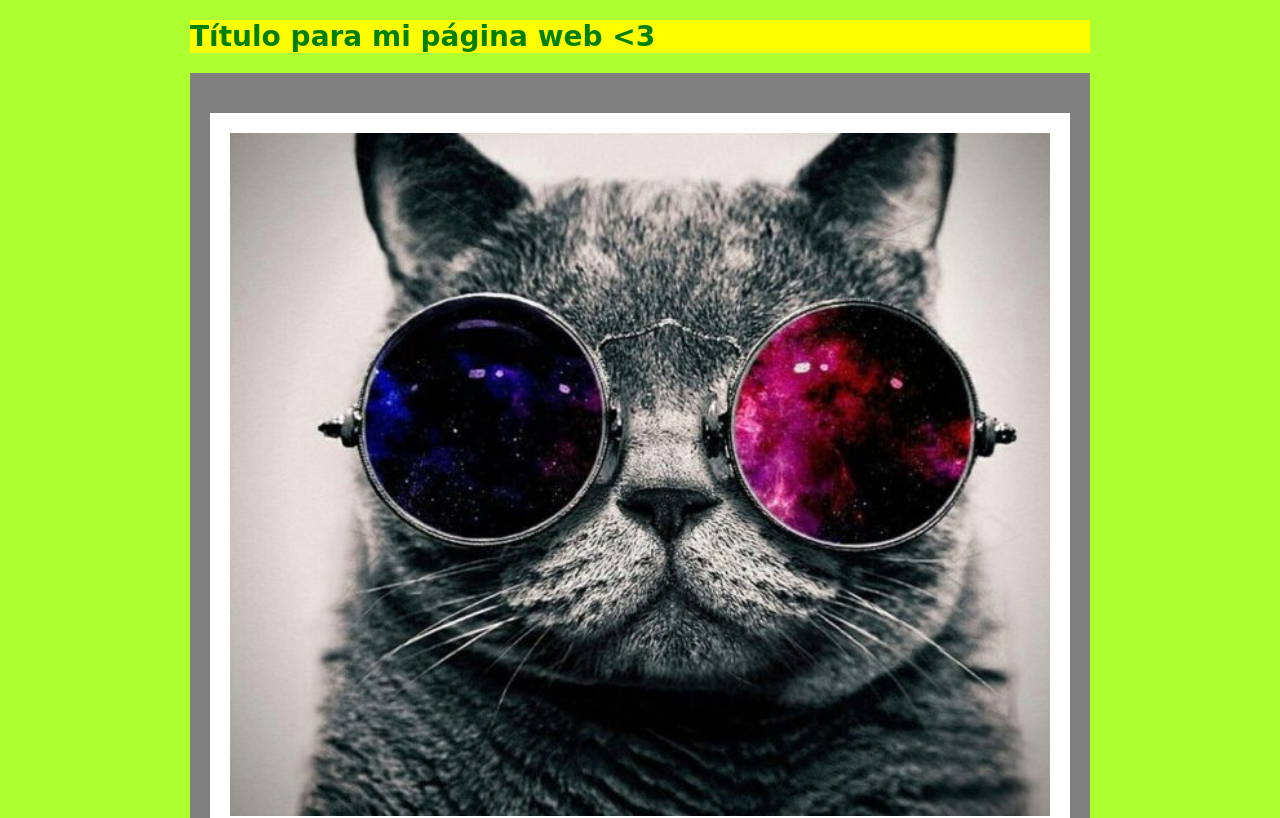
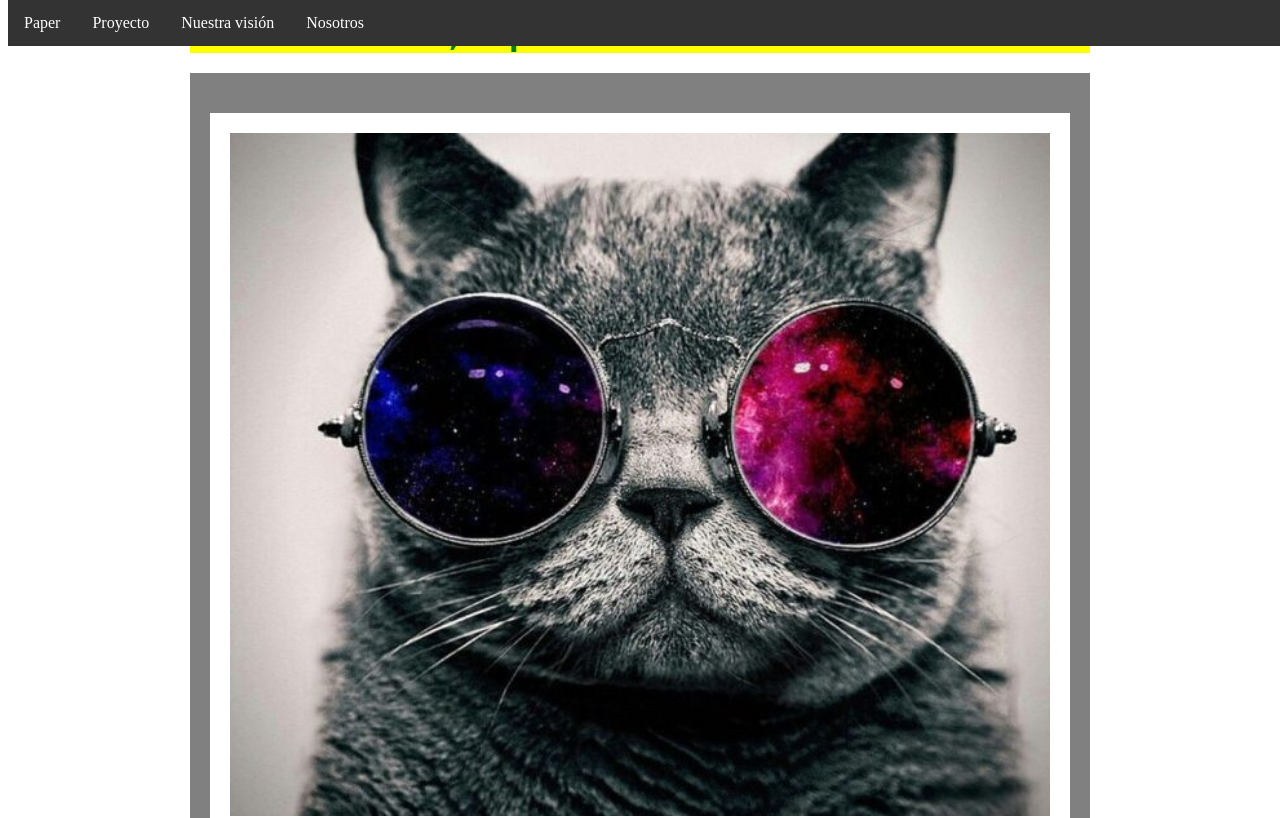
Before and after one commit to Danymiles/Proyecto-2-DTS, a plain HTML site: page index.html in a window 1280 px wide. Shown: the top 818 px of the page. Drawn offline with Linux system fonts and the light colour scheme; a web font is replaced by a local one.

Commit message:
nav bar agregada

```diff
--- a/index.html
+++ b/index.html
@@ -2,7 +2,7 @@
 <html>
 <head>
 	<meta charset="utf-8">
-	<title>Mi página web</title>
+	<title>leverage</title>
 	<link rel="preconnect" href="https://fonts.gstatic.com">
 	<link href="https://fonts.googleapis.com/css2?family=Orelega+One&display=swap" rel="stylesheet">
 
@@ -11,79 +11,24 @@
 	<link href="https://fonts.googleapis.com/css2?family=Aboreto&display=swap" rel="stylesheet">
 	<link rel="stylesheet" href="style.css">
 
-<style>
 
-
-body{ /* body selecciona el cuerpo general y lo pinta */
-			background: greenyellow; /* https://www.w3schools.com/colors/colors_names.asp */
-			font-family: sans-serif;
-			}
-
-			header{font-size: 64px;
-				width: 900px;
-				margin: 0 auto; /* centrar elementos dentro de este div */
-			 }
-
-			footer {width: 900px;
-				margin: 0 auto;}
-
-		#contenedor{/* selecciona el div y lo pinta */
-			width: 900px;
-			padding: 20px 0px;
-			margin: 0px;
-			background: gray;
-			margin: 0 auto; /* centrar elementos dentro de este div */
-			float: center;  /* otras opciones son left, right */
-		}
-		div{/* selecciona el div y lo pinta */
-			width: 820px;
-			padding: 20px;
-			margin: 20px 20px;
-			background: white;
-		}
-		#desarrollo{/* selecciona el id y lo pinta */
-			background: orange;
-			}
-		h1{/* selecciona el header o titulo 1 y lo pinta */
-			background: yellow;
-			width: 100%;
-			padding: 0px;
-			margin: 20px 0px;
-			border: 0px solid blue;
-			font-size: 28px;
-			color: green;
-    		font-family: 'Aboreto', cursive;
-    		}
-		h2 {/* selecciona el header o titulo 3 y lo pinta */
-			background: pink;
-			width: 80%;
-			font-size: 20px;
-			color: navy;
-			font-family: 'Orelega One', cursive;
-			}
-		p {/* selecciona el parrafo y lo pinta */
-			background: white;
-			width: 100%;
-			padding: 10px;
-			font-size: 18px;
-			}
-		img{/* selecciona las imagenes y las formatea */
-			border: 0px solid gray;
-			width: 100%;
-			}
-
-
-
-
-
-</style>
 
 </head>
 
 
 <body>
 
-	<header><h1>Título para mi página web <3 </h1></header>
+ <nav>
+      <ul>
+        <li><a href="#">Paper</a></li>
+        <li><a href="#">Proyecto</a></li>
+        <li><a href="#">Nuestra visión</a></li>
+        <li><a href="#">Nosotros</a></li>
+      </ul>
+
+ </nav>
+
+	<header><h1>Diseño colectivo, Impacto real</h1></header>
 
 	<div id="contenedor">
 
--- a/style.css
+++ b/style.css
@@ -1 +1,87 @@
 @import url('https://fonts.googleapis.com/css2?family=Roboto&family=Roboto+Slab:wght@400;700&display=swap');
+
+body{ /* body selecciona el cuerpo general y lo pinta */
+			background: antiquewhite);
+			}
+
+			header{font-size: 64px;
+				width: 900px;
+				margin: 0 auto; /* centrar elementos dentro de este div */
+			 }
+
+			footer {width: 900px;
+				margin: 0 auto;}
+
+		#contenedor{/* selecciona el div y lo pinta */
+			width: 900px;
+			padding: 20px 0px;
+			margin: 0px;
+			background: gray;
+			margin: 0 auto; /* centrar elementos dentro de este div */
+			float: center;  /* otras opciones son left, right */
+		}
+		div{/* selecciona el div y lo pinta */
+			width: 820px;
+			padding: 20px;
+			margin: 20px 20px;
+			background: white;
+		}
+		#desarrollo{/* selecciona el id y lo pinta */
+			background: orange;
+			}
+		h1{/* selecciona el header o titulo 1 y lo pinta */
+			background: yellow;
+			width: 100%;
+			padding: 0px;
+			margin: 20px 0px;
+			border: 0px solid blue;
+			font-size: 28px;
+			color: green;
+    		font-family: 'Aboreto', cursive;
+    		}
+		h2 {/* selecciona el header o titulo 3 y lo pinta */
+			background: pink;
+			width: 80%;
+			font-size: 20px;
+			color: navy;
+			font-family: 'Orelega One', cursive;
+			}
+		p {/* selecciona el parrafo y lo pinta */
+			background: white;
+			width: 100%;
+			padding: 10px;
+			font-size: 18px;
+			}
+		img{/* selecciona las imagenes y las formatea */
+			border: 0px solid gray;
+			width: 100%;
+			}
+ul {
+  list-style-type: none;
+  margin: 0;
+  padding: 0;
+  overflow: hidden;
+  background-color: #333;
+}
+
+li {
+  float: left;
+}
+
+li a {
+  display: block;
+  color: white;
+  text-align: center;
+  padding: 14px 16px;
+  text-decoration: none;
+}
+
+/* Change the link color to #111 (black) on hover */
+li a:hover {
+  background-color: #111;
+}
+ul {
+  position: fixed;
+  top: 0;
+  width: 100%;
+}
```
Also changed, not shown: plantilla.html (added, +127 -0 lines).
